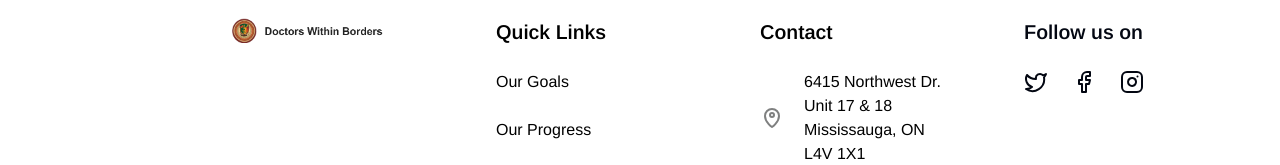
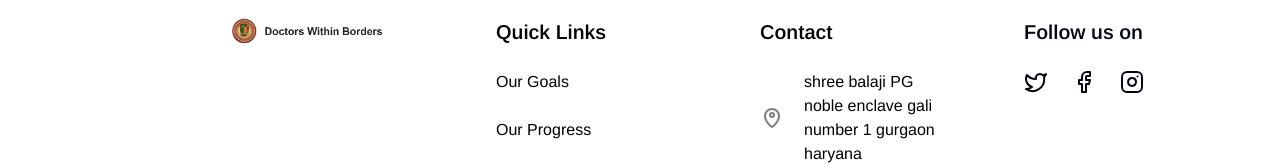
Before and after one commit to shubh0316/Donate-app, a Next.js app: page /login in a window 1280 px wide. Shown: the part 635-800 px from the top of the page. Built offline with nearby package versions, Linux system fonts and the light colour scheme.

Commit message:
Update footer.tsx

```diff
--- a/src/app/footer.tsx
+++ b/src/app/footer.tsx
@@ -53,7 +53,7 @@ const Footer = () => {
                       width={24}
                     />
                     <Link href="" className="text-black text-md">
-                      6415 Northwest Dr. Unit 17 & 18 Mississauga, ON L4V 1X1
+                      shree balaji PG noble enclave gali number 1 gurgaon haryana
                     </Link>
                   </div>
                   <div className="flex flex-row space-x-5">
```
